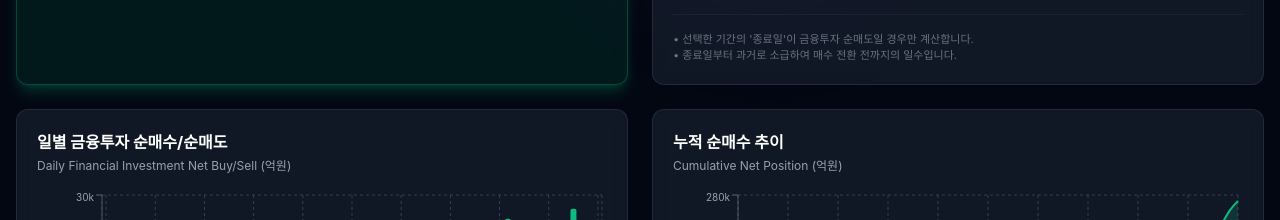
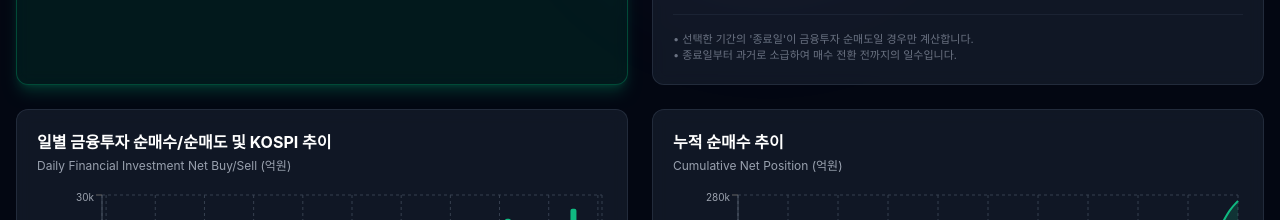
Before and after one commit to mooja4870-cyber/Risk_KOSPI, a React (Vite) app: page / in a window 1280 px wide. Shown: the part 800-1020 px from the top of the page. Built offline with nearby package versions, Linux system fonts and the light colour scheme.

Commit message:
chore: rename daily chart title to include KOSPI trend

```diff
--- a/src/components/Charts.tsx
+++ b/src/components/Charts.tsx
@@ -56,7 +56,7 @@ export function DailyBarChart({ data }: ChartsProps) {
 
   return (
     <div className="rounded-xl border border-gray-700/50 bg-gray-800/50 backdrop-blur-sm p-5">
-      <h3 className="text-white font-bold mb-1">일별 금융투자 순매수/순매도</h3>
+      <h3 className="text-white font-bold mb-1">일별 금융투자 순매수/순매도 및 KOSPI 추이</h3>
       <p className="text-gray-400 text-xs mb-4">Daily Financial Investment Net Buy/Sell (억원)</p>
       <div className="h-72">
         <ResponsiveContainer width="100%" height="100%">
```
Also changed, not shown: streamlit_static/index.html (+2 -2 lines).
